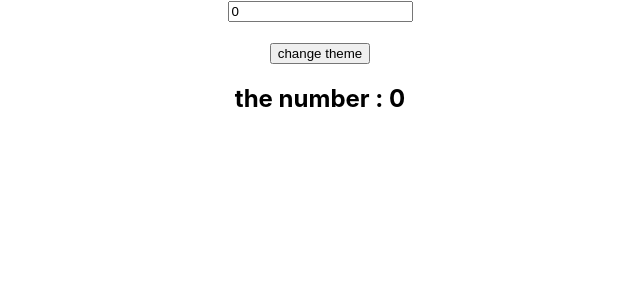
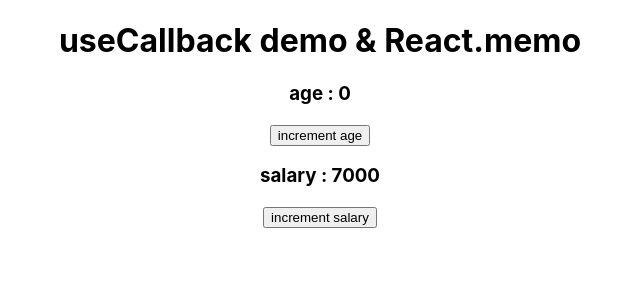
Before and after one commit to racharlasrikanth/react-full-course, a React (Create React App) app: page / in a window 1280 px wide. Shown: the top 300 px of the page, without its empty margins (320-960 px from the left). Built offline with nearby package versions, Linux system fonts and the light colour scheme.

Commit message:
useCallback code pushed

```diff
--- /dev/null
+++ b/src/7-useCallback/final/Button.js
@@ -0,0 +1,8 @@
+import React from "react";
+
+const Button = ({ children, clickHandler }) => {
+  console.log(`${children} rendered`);
+  return <button onClick={clickHandler}>{children}</button>;
+};
+
+export default React.memo(Button);
--- /dev/null
+++ b/src/7-useCallback/final/Count.js
@@ -0,0 +1,12 @@
+import React from "react";
+
+const Count = ({ text, number }) => {
+  console.log(`${text} rendered`);
+  return (
+    <h3>
+      {text} : {number}
+    </h3>
+  );
+};
+
+export default React.memo(Count);
--- /dev/null
+++ b/src/7-useCallback/final/ParentComp.js
@@ -0,0 +1,29 @@
+import React, { useState, useCallback } from "react";
+import Button from "./Button";
+import Title from "./Title";
+import Count from "./Count";
+
+const ParentComp = () => {
+  const [age, setAge] = useState(0);
+  const [salary, setSalary] = useState(7000);
+
+  const incrementAge = useCallback(() => {
+    setAge(age + 1);
+  }, [age]);
+
+  const incrementSalary = useCallback(() => {
+    setSalary(salary + 1000);
+  }, [salary]);
+
+  return (
+    <>
+      <Title />
+      <Count text={"age"} number={age} />
+      <Button clickHandler={incrementAge}>increment age</Button>
+      <Count text={"salary"} number={salary} />
+      <Button clickHandler={incrementSalary}>increment salary</Button>
+    </>
+  );
+};
+
+export default ParentComp;
--- /dev/null
+++ b/src/7-useCallback/final/Title.js
@@ -0,0 +1,8 @@
+import React from "react";
+
+const Title = () => {
+  console.log("title rendered");
+  return <h1>useCallback demo & React.memo</h1>;
+};
+
+export default React.memo(Title);
--- a/src/App.js
+++ b/src/App.js
@@ -1,5 +1,5 @@
 import React from "react";
-import Final from "./6-useMemo/final/1-useMemo-ex1";
+import Final from "./7-useCallback/final/ParentComp";
 
 function App() {
   return (
```
Also changed, not shown: src/7-useCallback/starter/ParentComp.js (added, +7 -0 lines).
